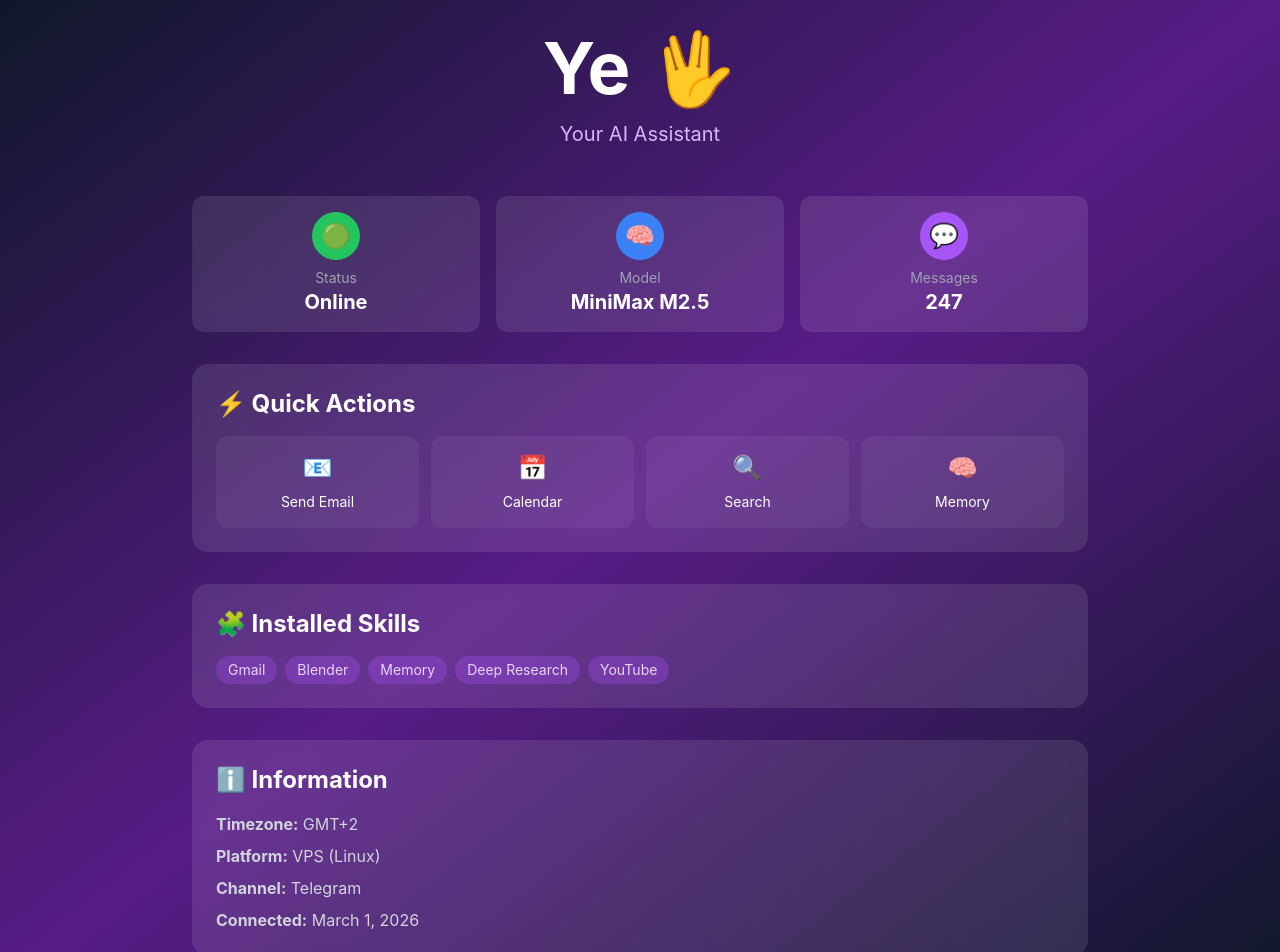
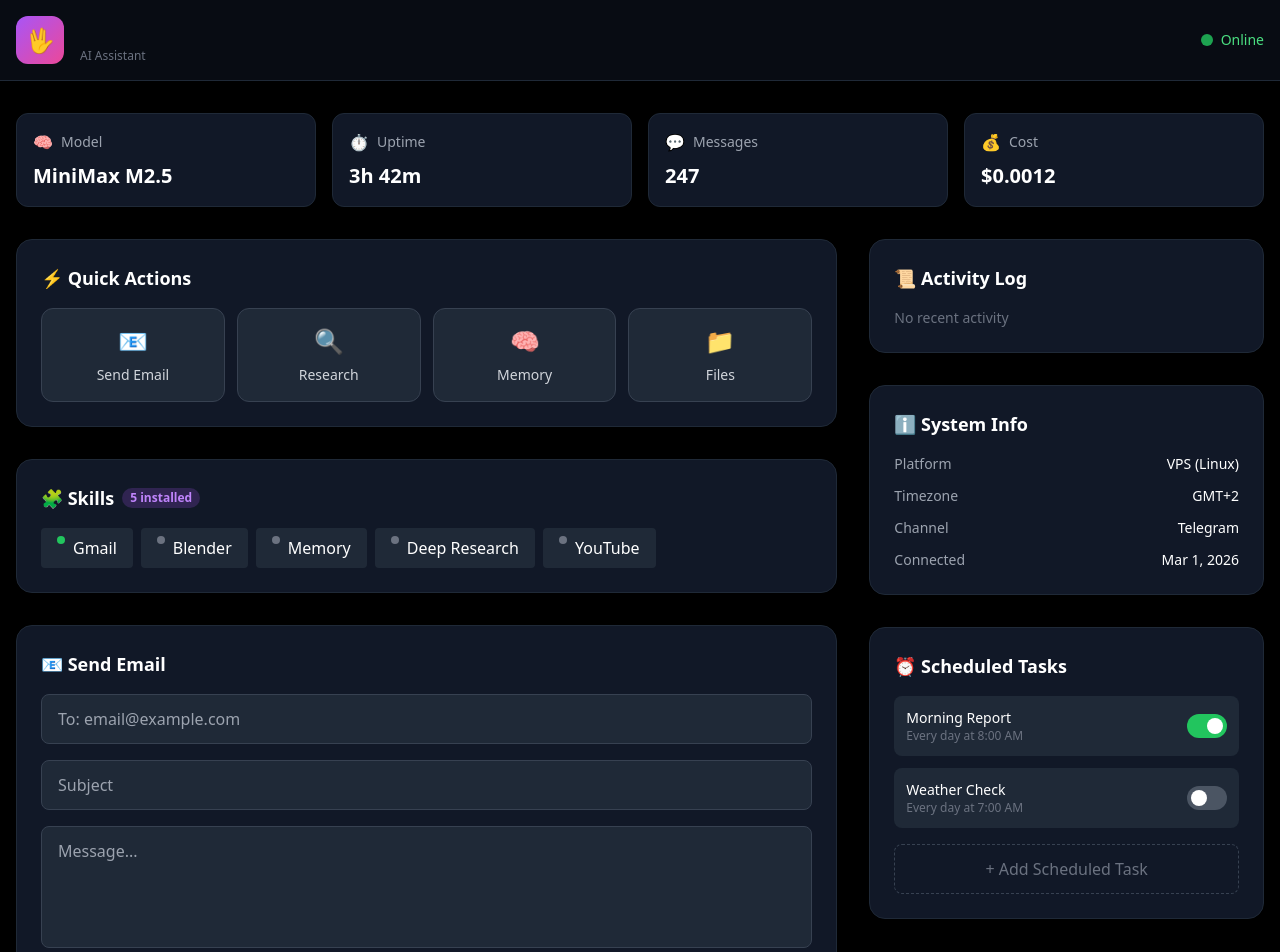
Before and after one commit to idanshav1t/ye-dashboard, a Next.js app: page / in a window 1280 px wide. Shown: the top 952 px of the page. Built offline with nearby package versions, Linux system fonts and the light colour scheme.

Commit message:
Complete dashboard redesign

```diff
--- /dev/null
+++ b/app/api/status/route.ts
@@ -0,0 +1,24 @@
+import { NextResponse } from 'next/server'
+
+export async function GET() {
+  // This would connect to your VPS in production
+  // For now, return mock data
+  return NextResponse.json({
+    status: 'online',
+    model: 'MiniMax M2.5',
+    uptime: '3h 42m',
+    messages: 247,
+    skills: [
+      { name: 'Gmail', status: 'connected' },
+      { name: 'Blender', status: 'installed' },
+      { name: 'Memory', status: 'active' },
+      { name: 'Deep Research', status: 'ready' },
+      { name: 'YouTube', status: 'installed' }
+    ],
+    usage: {
+      prompts: 156,
+      tokens: '2.7k',
+      cost: '$0.0012'
+    }
+  })
+}
--- a/app/globals.css
+++ b/app/globals.css
@@ -2,7 +2,44 @@
 @tailwind components;
 @tailwind utilities;
 
+:root {
+  --foreground-rgb: 255, 255, 255;
+  --background-start-rgb: 0, 0, 0;
+  --background-end-rgb: 0, 0, 0;
+}
+
+* {
+  box-sizing: border-box;
+  padding: 0;
+  margin: 0;
+}
+
+html,
 body {
-  margin: 0;
-  font-family: -apple-system, BlinkMacSystemFont, 'Segoe UI', Roboto, sans-serif;
+  max-width: 100vw;
+  overflow-x: hidden;
 }
+
+body {
+  color: rgb(var(--foreground-rgb));
+  background: linear-gradient(to bottom, transparent, rgb(var(--background-end-rgb)))
+    rgb(var(--background-start-rgb));
+}
+
+/* Custom scrollbar */
+::-webkit-scrollbar {
+  width: 8px;
+}
+
+::-webkit-scrollbar-track {
+  background: #1f2937;
+}
+
+::-webkit-scrollbar-thumb {
+  background: #4b5563;
+  border-radius: 4px;
+}
+
+::-webkit-scrollbar-thumb:hover {
+  background: #6b7280;
+}
--- a/app/page.tsx
+++ b/app/page.tsx
@@ -1,105 +1,261 @@
-import { Metadata } from 'next'
+'use client'
 
-export const metadata: Metadata = {
-  title: 'Ye Dashboard 🖖',
-  description: 'Control panel for Ye AI Assistant',
+import { useState, useEffect } from 'react'
+
+interface Status {
+  status: string
+  model: string
+  uptime: string
+  messages: number
+  skills: { name: string; status: string }[]
+  usage: { prompts: number; tokens: string; cost: string }
 }
 
 export default function Dashboard() {
+  const [data, setData] = useState<Status | null>(null)
+  const [loading, setLoading] = useState(true)
+  const [email, setEmail] = useState('')
+  const [subject, setSubject] = useState('')
+  const [body, setBody] = useState('')
+  const [sending, setSending] = useState(false)
+  const [log, setLog] = useState<string[]>([])
+
+  useEffect(() => {
+    fetchStatus()
+  }, [])
+
+  const fetchStatus = async () => {
+    try {
+      const res = await fetch('/api/status')
+      const json = await res.json()
+      setData(json)
+    } catch (e) {
+      console.error(e)
+    } finally {
+      setLoading(false)
+    }
+  }
+
+  const sendEmail = async () => {
+    if (!email || !subject || !body) return
+    setSending(true)
+    // In production, this would call the VPS API
+    setLog(prev => [...prev, `📧 Sending email to ${email}...`])
+    setTimeout(() => {
+      setLog(prev => [...prev, `✅ Email sent!`])
+      setSending(false)
+      setEmail('')
+      setSubject('')
+      setBody('')
+    }, 1500)
+  }
+
+  if (loading) {
     return (
-    <main className="min-h-screen bg-gradient-to-br from-slate-900 via-purple-900 to-slate-900 text-white p-4 md:p-8">
-      <div className="max-w-4xl mx-auto">
+      <div className="min-h-screen bg-black flex items-center justify-center">
+        <div className="text-center">
+          <div className="w-16 h-16 border-4 border-purple-500 border-t-transparent rounded-full animate-spin mx-auto mb-4"></div>
+          <p className="text-gray-400">Loading Ye...</p>
+        </div>
+      </div>
+    )
+  }
+
+  return (
+    <div className="min-h-screen bg-black text-white">
       {/* Header */}
-        <header className="text-center mb-12">
-          <h1 className="text-5xl md:text-7xl font-bold mb-4">Ye 🖖</h1>
-          <p className="text-xl text-purple-300">Your AI Assistant</p>
+      <header className="border-b border-gray-800 bg-gray-900/50 backdrop-blur-xl sticky top-0 z-50">
+        <div className="max-w-7xl mx-auto px-4 py-4 flex items-center justify-between">
+          <div className="flex items-center gap-4">
+            <div className="w-12 h-12 rounded-xl bg-gradient-to-br from-purple-500 to-pink-500 flex items-center justify-center text-2xl">
+              🖖
+            </div>
+            <div>
+              <h1 className="text-2xl font-bold bg-gradient-400 to-p-to-r from-purpleink-400 bg-clip-text text-transparent">
+                Ye
+              </h1>
+              <p className="text-xs text-gray-500">AI Assistant</p>
+            </div>
+          </div>
+          <div className="flex items-center gap-2">
+            <span className="w-3 h-3 rounded-full bg-green-500 animate-pulse"></span>
+            <span className="text-green-400 text-sm font-medium">Online</span>
+          </div>
+        </div>
       </header>
 
-        {/* Status Cards */}
-        <div className="grid grid-cols-1 md:grid-cols-3 gap-4 mb-8">
-          <StatusCard
-            title="Status"
-            value="Online"
-            icon="🟢"
-            color="bg-green-500"
-          />
-          <StatusCard
-            title="Model"
-            value="MiniMax M2.5"
-            icon="🧠"
-            color="bg-blue-500"
-          />
-          <StatusCard
-            title="Messages"
-            value="247"
-            icon="💬"
-            color="bg-purple-500"
-          />
+      <main className="max-w-7xl mx-auto px-4 py-8">
+        {/* Stats Grid */}
+        <div className="grid grid-cols-2 md:grid-cols-4 gap-4 mb-8">
+          <StatCard icon="🧠" label="Model" value={data?.model || 'MiniMax M2.5'} />
+          <StatCard icon="⏱️" label="Uptime" value={data?.uptime || '3h 42m'} />
+          <StatCard icon="💬" label="Messages" value={data?.messages?.toString() || '247'} />
+          <StatCard icon="💰" label="Cost" value={data?.usage?.cost || '$0.00'} />
         </div>
 
+        <div className="grid grid-cols-1 lg:grid-cols-3 gap-8">
+          {/* Main Content */}
+          <div className="lg:col-span-2 space-y-8">
             {/* Quick Actions */}
-        <section className="bg-white/10 backdrop-blur rounded-2xl p-6 mb-8">
-          <h2 className="text-2xl font-bold mb-4">⚡ Quick Actions</h2>
+            <section className="bg-gray-900 rounded-2xl p-6 border border-gray-800">
+              <h2 className="text-lg font-semibold mb-4 flex items-center gap-2">
+                ⚡ Quick Actions
+              </h2>
               <div className="grid grid-cols-2 md:grid-cols-4 gap-3">
-            <ActionButton icon="📧" label="Send Email" />
-            <ActionButton icon="📅" label="Calendar" />
-            <ActionButton icon="🔍" label="Search" />
+                <ActionButton icon="📧" label="Send Email" onClick={() => document.getElementById('email-section')?.scrollIntoView({ behavior: 'smooth' })} />
+                <ActionButton icon="🔍" label="Research" />
                 <ActionButton icon="🧠" label="Memory" />
+                <ActionButton icon="📁" label="Files" />
               </div>
             </section>
 
             {/* Skills */}
-        <section className="bg-white/10 backdrop-blur rounded-2xl p-6 mb-8">
-          <h2 className="text-2xl font-bold mb-4">🧩 Installed Skills</h2>
+            <section className="bg-gray-900 rounded-2xl p-6 border border-gray-800">
+              <h2 className="text-lg font-semibold mb-4 flex items-center gap-2">
+                🧩 Skills
+                <span className="text-xs bg-purple-500/20 text-purple-400 px-2 py-0.5 rounded-full">
+                  {data?.skills?.length || 0} installed
+                </span>
+              </h2>
               <div className="flex flex-wrap gap-2">
-            <SkillBadge name="Gmail" />
-            <SkillBadge name="Blender" />
-            <SkillBadge name="Memory" />
-            <SkillBadge name="Deep Research" />
-            <SkillBadge name="YouTube" />
+                {data?.skills?.map((skill: any) => (
+                  <div key={skill.name} className="bg-gray-800 rounded px-4 py-2 flex items-lg-center gap-2">
+                    <span className={`w-2 h-2 rounded-full ${skill.status === 'connected' ? 'bg-green-500' : 'bg-gray-500'}`}></span>
+                    <span>{skill.name}</span>
+                  </div>
+                ))}
               </div>
             </section>
 
-        {/* Info */}
-        <section className="bg-white/10 backdrop-blur rounded-2xl p-6">
-          <h2 className="text-2xl font-bold mb-4">ℹ️ Information</h2>
-          <div className="space-y-2 text-gray-300">
-            <p><strong>Timezone:</strong> GMT+2</p>
-            <p><strong>Platform:</strong> VPS (Linux)</p>
-            <p><strong>Channel:</strong> Telegram</p>
-            <p><strong>Connected:</strong> March 1, 2026</p>
+            {/* Email Section */}
+            <section id="email-section" className="bg-gray-900 rounded-2xl p-6 border border-gray-800">
+              <h2 className="text-lg font-semibold mb-4 flex items-center gap-2">
+                📧 Send Email
+              </h2>
+              <div className="space-y-4">
+                <input
+                  type="email"
+                  placeholder="To: email@example.com"
+                  value={email}
+                  onChange={(e) => setEmail(e.target.value)}
+                  className="w-full bg-gray-800 border border-gray-700 rounded-lg px-4 py-3 focus:outline-none focus:border-purple-500"
+                />
+                <input
+                  type="text"
+                  placeholder="Subject"
+                  value={subject}
+                  onChange={(e) => setSubject(e.target.value)}
+                  className="w-full bg-gray-800 border border-gray-700 rounded-lg px-4 py-3 focus:outline-none focus:border-purple-500"
+                />
+                <textarea
+                  placeholder="Message..."
+                  value={body}
+                  onChange={(e) => setBody(e.target.value)}
+                  rows={4}
+                  className="w-full bg-gray-800 border border-gray-700 rounded-lg px-4 py-3 focus:outline-none focus:border-purple-500 resize-none"
+                />
+                <button
+                  onClick={sendEmail}
+                  disabled={sending || !email || !subject}
+                  className="bg-gradient-to-r from-purple-500 to-pink-500 px-6 py-3 rounded-lg font-medium disabled:opacity-50 disabled:cursor-not-allowed hover:opacity-90 transition"
+                >
+                  {sending ? 'Sending...' : 'Send Email ✈️'}
+                </button>
               </div>
             </section>
           </div>
+
+          {/* Sidebar */}
+          <div className="space-y-8">
+            {/* Activity Log */}
+            <section className="bg-gray-900 rounded-2xl p-6 border border-gray-800">
+              <h2 className="text-lg font-semibold mb-4 flex items-center gap-2">
+                📜 Activity Log
+              </h2>
+              <div className="space-y-2 text-sm text-gray-400 max-h-64 overflow-y-auto">
+                <p className="text-gray-500">No recent activity</p>
+              </div>
+            </section>
+
+            {/* System Info */}
+            <section className="bg-gray-900 rounded-2xl p-6 border border-gray-800">
+              <h2 className="text-lg font-semibold mb-4">ℹ️ System Info</h2>
+              <div className="space-y-3 text-sm">
+                <div className="flex justify-between">
+                  <span className="text-gray-400">Platform</span>
+                  <span>VPS (Linux)</span>
+                </div>
+                <div className="flex justify-between">
+                  <span className="text-gray-400">Timezone</span>
+                  <span>GMT+2</span>
+                </div>
+                <div className="flex justify-between">
+                  <span className="text-gray-400">Channel</span>
+                  <span>Telegram</span>
+                </div>
+                <div className="flex justify-between">
+                  <span className="text-gray-400">Connected</span>
+                  <span>Mar 1, 2026</span>
+                </div>
+              </div>
+            </section>
+
+            {/* Cron Jobs */}
+            <section className="bg-gray-900 rounded-2xl p-6 border border-gray-800">
+              <h2 className="text-lg font-semibold mb-4 flex items-center gap-2">
+                ⏰ Scheduled Tasks
+              </h2>
+              <div className="space-y-3">
+                <div className="bg-gray-800 rounded-lg p-3 flex items-center justify-between">
+                  <div>
+                    <p className="font-medium text-sm">Morning Report</p>
+                    <p className="text-xs text-gray-500">Every day at 8:00 AM</p>
+                  </div>
+                  <button className="w-10 h-6 bg-green-500 rounded-full relative">
+                    <span className="absolute right-1 top-1 w-4 h-4 bg-white rounded-full"></span>
+                  </button>
+                </div>
+                <div className="bg-gray-800 rounded-lg p-3 flex items-center justify-between">
+                  <div>
+                    <p className="font-medium text-sm">Weather Check</p>
+                    <p className="text-xs text-gray-500">Every day at 7:00 AM</p>
+                  </div>
+                  <button className="w-10 h-6 bg-gray-600 rounded-full relative">
+                    <span className="absolute left-1 top-1 w-4 h-4 bg-white rounded-full"></span>
+                  </button>
+                </div>
+              </div>
+              <button className="w-full mt-4 border border-dashed border-gray-700 rounded-lg py-3 text-gray-500 hover:border-gray-500 hover:text-gray-400 transition">
+                + Add Scheduled Task
+              </button>
+            </section>
+          </div>
+        </div>
       </main>
-  )
-}
-
-function StatusCard({ title, value, icon, color }: { title: string; value: string; icon: string; color: string }) {
-  return (
-    <div className="bg-white/10 backdrop-blur rounded-xl p-4 text-center">
-      <div className={`inline-flex items-center justify-center w-12 h-12 rounded-full ${color} mb-2`}>
-        <span className="text-2xl">{icon}</span>
-      </div>
-      <p className="text-gray-400 text-sm">{title}</p>
-      <p className="text-xl font-bold">{value}</p>
     </div>
   )
 }
 
-function ActionButton({ icon, label }: { icon: string; label: string }) {
+function StatCard({ icon, label, value }: { icon: string; label: string; value: string }) {
   return (
-    <button className="bg-white/5 hover:bg-white/20 transition rounded-xl p-4 flex flex-col items-center gap-2">
+    <div className="bg-gray-900 rounded-xl p-4 border border-gray-800">
+      <div className="flex items-center gap-2 mb-2">
+        <span>{icon}</span>
+        <span className="text-gray-400 text-sm">{label}</span>
+      </div>
+      <p className="text-xl font-bold truncate">{value}</p>
+    </div>
+  )
+}
+
+function ActionButton({ icon, label, onClick }: { icon: string; label: string; onClick?: () => void }) {
+  return (
+    <button
+      onClick={onClick}
+      className="bg-gray-800 hover:bg-gray-700 border border-gray-700 hover:border-gray-600 rounded-xl p-4 flex flex-col items-center gap-2 transition-all hover:scale-105"
+    >
       <span className="text-2xl">{icon}</span>
-      <span className="text-sm">{label}</span>
+      <span className="text-sm text-gray-300">{label}</span>
     </button>
   )
 }
-
-function SkillBadge({ name }: { name: string }) {
-  return (
-    <span className="bg-purple-500/30 text-purple-200 px-3 py-1 rounded-full text-sm">
-      {name}
-    </span>
-  )
-}
```
Lines whose indentation alone changed are shown as unchanged.
